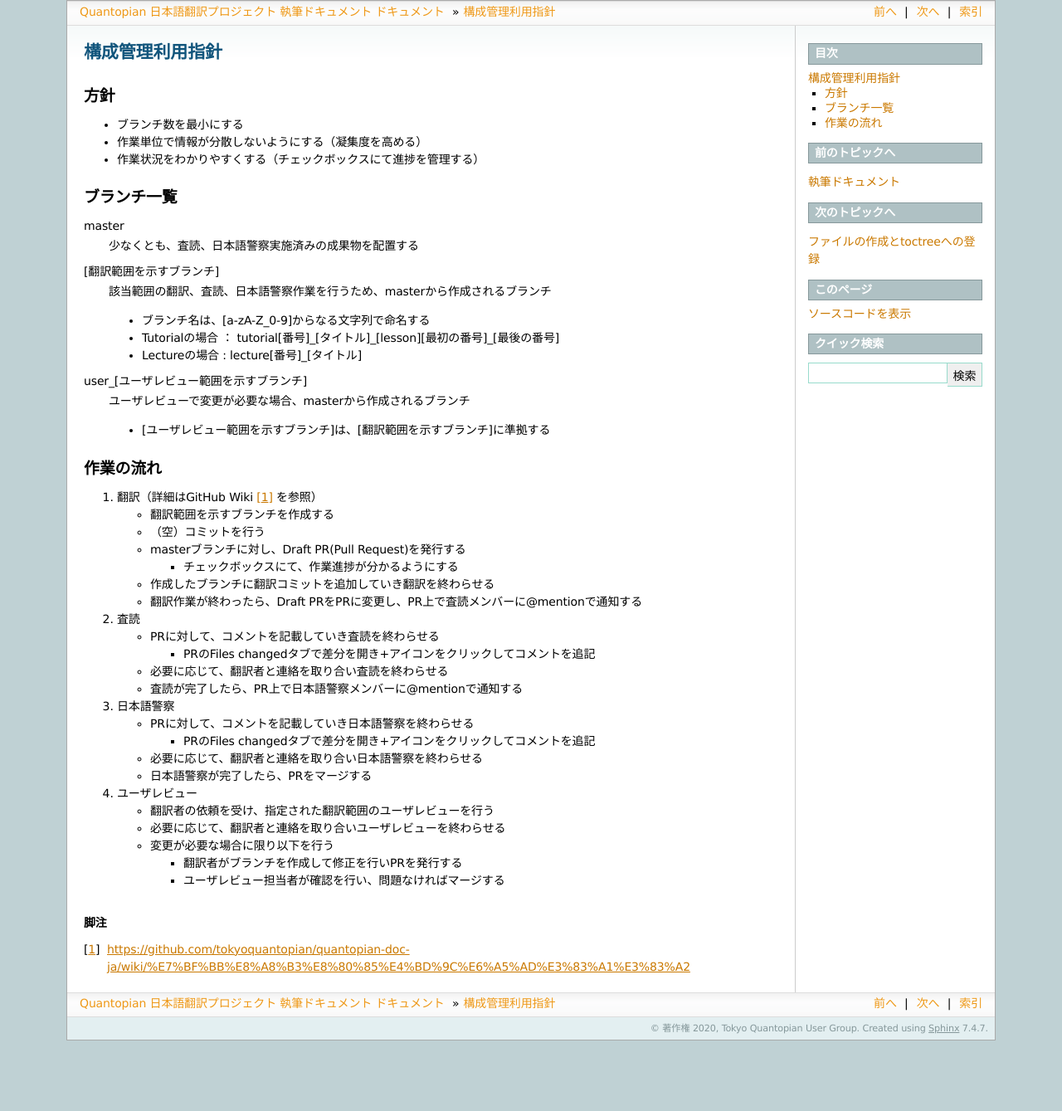
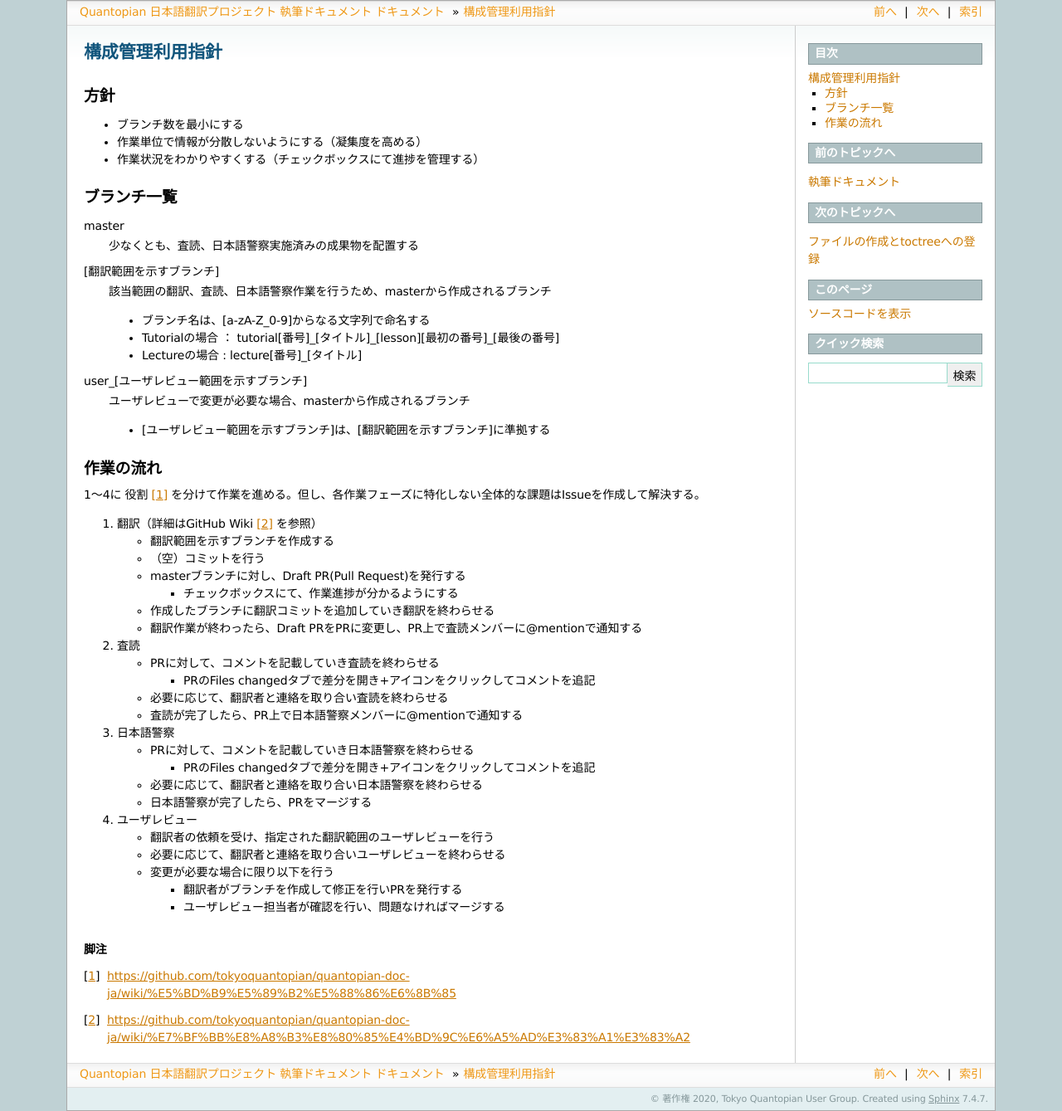
Before and after one commit to tokyoquantopian/quantopian-doc-ja, a Sphinx documentation site: the page built from writing/source/vcs.rst, in a window 1280 px wide. Shown: the whole page at 83% size. Built offline with Sphinx 7.4.7, drawn with Linux system fonts in a browser that asks for light colours; before the commit the page ends 1254 px from its top, so only the background shows below that.

Commit message:
Add overall issue resolution

```diff
--- a/writing/source/vcs.rst
+++ b/writing/source/vcs.rst
@@ -34,6 +34,8 @@
 
 作業の流れ
 --------
+1〜4に 役割 [#role]_ を分けて作業を進める。但し、各作業フェーズに特化しない全体的な課題はIssueを作成して解決する。
+
 1. 翻訳（詳細はGitHub Wiki [#translation]_ を参照）
 
    - 翻訳範囲を示すブランチを作成する
```
Also changed, not shown: other parts of writing/source/vcs.rst (+1 -0 lines).
